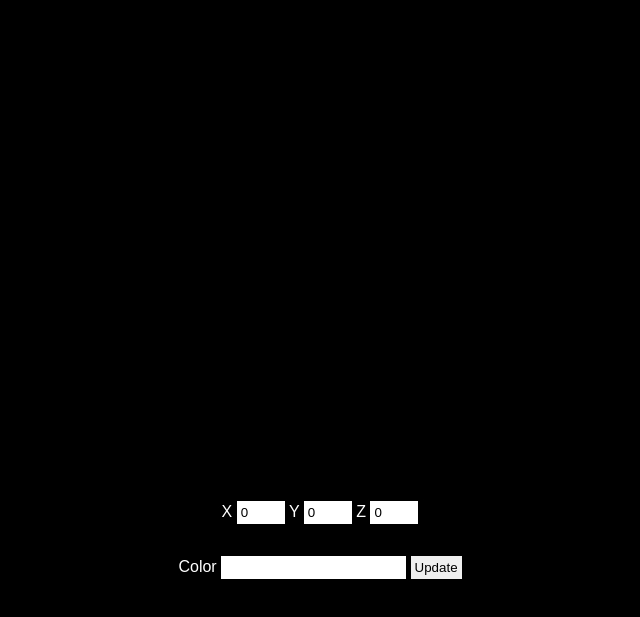
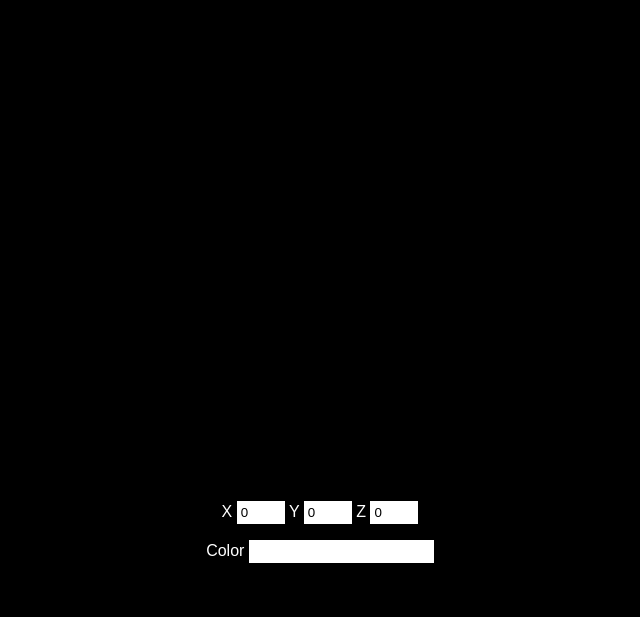
Before and after one commit to ED2B/cube-web, a website: page index.html in a window 1280 px wide. Shown: the part 79-696 px from the top of the page, without its empty margins (320-960 px from the left). Drawn offline with nearby package versions, Linux system fonts and the light colour scheme.

Commit message:
Update styling

```diff
--- a/css/cube.css
+++ b/css/cube.css
@@ -5,13 +5,10 @@ body {
     text-align: center;
 }
 
-input, button {
+input {
     font-family: Arial;
     border: 0;
     outline: none;
     padding: 0.25rem;
+    margin-bottom: 1rem;
 }
-
-form {
-    margin-bottom: 2rem;
-}
--- a/index.html
+++ b/index.html
@@ -10,19 +10,15 @@
 <body>
     <h1>LED Cube</h1>
     <div id="3d-cube"></div>
-    <form>
-        <label for="x">X</label>
-        <input type="number" min="0" max="7" value="0" name="x" id="x">
-        <label for="y">Y</label>
-        <input type="number" min="0" max="7" value="0" name="y" id="y">
-        <label for="z">Z</label>
-        <input type="number" min="0" max="7" value="0" name="z" id="z">
-    </form>
-    <form id="led-settings">
-        <label for="color">Color</label>
-        <input type="text" maxlength="6" name="color" id="color">
-        <button>Update</button>
-    </form>
+    <label for="x">X</label>
+    <input type="number" min="0" max="7" autocomplete="off" value="0" name="x" id="x">
+    <label for="y">Y</label>
+    <input type="number" min="0" max="7" autocomplete="off" value="0" name="y" id="y">
+    <label for="z">Z</label>
+    <input type="number" min="0" max="7" autocomplete="off" value="0" name="z" id="z">
+    <br>
+    <label for="color">Color</label>
+    <input type="text" maxlength="6" autocomplete="off" spellcheck="false" name="color" id="color">
     <script src="bower_components/jquery/dist/jquery.min.js"></script>
     <script src="bower_components/three.js/build/three.min.js"></script>
     <script src="bower_components/three.js/examples/js/controls/OrbitControls.js"></script>
--- a/js/cube.js
+++ b/js/cube.js
@@ -101,9 +101,7 @@ function generateHighlight() {
     return new THREE.Mesh(geometry, material);
 }
 
-function setLedOptions(e) {
-    e.preventDefault();
-
+function setLedOptions() {
     var x = $('#x').val();
     var y = $('#y').val();
     var z = $('#z').val();
@@ -138,7 +136,7 @@ function selectLed(x, y, z) {
 // Event listeners
 // ---
 
-$('#led-settings').submit(setLedOptions);
+$('#color').change(setLedOptions);
 $('#x, #y, #z').change(showLedOptions);
 $(document).on('mousedown', function(e) {
     var mouse = new THREE.Vector2(
```
